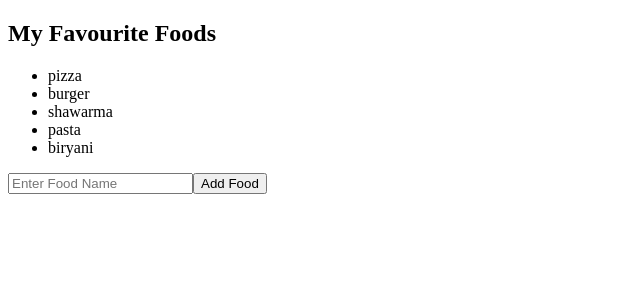
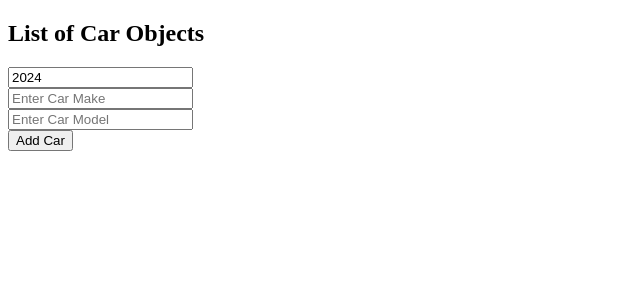
Before and after one commit to AlthafRifath/react-practice, a React (Vite) app: page / in a window 1280 px wide. Shown: the top 300 px of the page, without its empty margins (0-640 px from the left). Built offline with nearby package versions, Linux system fonts and the light colour scheme.

Commit message:
Update ARRAY of OBJECTS in a State

```diff
--- a/src/MyComponent.jsx
+++ b/src/MyComponent.jsx
@@ -2,29 +2,67 @@
 
 function MyComponent() {
 
-    const [foods, setFoods] = useState(["pizza", "burger", "shawarma", "pasta", "biryani"]);
+    const [cars, setCars] = useState([]);
+    const [carYear, setCarYear] = useState(new Date().getFullYear());
+    const [carMake, setCarMake] = useState("");
+    const [carModel, setCarModel] = useState("");
 
-    function handleAddFood() {
+    function handleAddCar() {
 
-        const newFood = document.getElementById("foodInput").value;
-        document.getElementById("foodInput").value = "";
+        const newCar = {
+            year: carYear,
+            make: carMake,
+            model: carModel
+        }
 
-        setFoods(f => [...f, newFood]);
+        setCars(c => [...c, newCar])
+
+        setCarYear(new Date().getFullYear());
+        setCarMake("");
+        setCarModel("");
+
     }
 
-    function handleRemoveFood(index) {
+    function handleRemoveCar(index) {
 
-        setFoods(foods.filter((_, i) => i !== index));
+        const newCars = cars.filter((car, i) => i !== index)
+
+        setCars(newCars)
+
+    }
+
+    function handleCarYearChange(event) {
+
+        setCarYear(event.target.value)
+
+    }
+
+    function handleCarMakeChange(event) {
+
+        setCarMake(event.target.value)
+
+    }
+
+    function handleCarModelChange(event) {
+
+        setCarModel(event.target.value)
 
     }
 
     return(<div>
-        <h2>My Favourite Foods</h2>
+        <h2>List of Car Objects</h2>
         <ul>
-            {foods.map((food, index) => <li key={index} onClick={() => handleRemoveFood(index)}>{food}</li>)}
+            {cars.map((car, index) =>
+                <li key={index}>
+                    {car.year} {car.make} {car.model}
+                    <button onClick={() => handleRemoveCar(index)}>Remove Car</button>
+                </li>
+            )}
         </ul>
-        <input type="text" id="foodInput" placeholder="Enter Food Name"/>
-        <button onClick={handleAddFood}>Add Food</button>
+        <input type="number" value={carYear} onChange={handleCarYearChange}/><br/>
+        <input type="text" value={carMake} onChange={handleCarMakeChange} placeholder="Enter Car Make"/><br/>
+        <input type="text" value={carModel} onChange={handleCarModelChange} placeholder="Enter Car Model"/><br/>
+        <button onClick={handleAddCar}>Add Car</button>
     </div>)
 }
 
```
